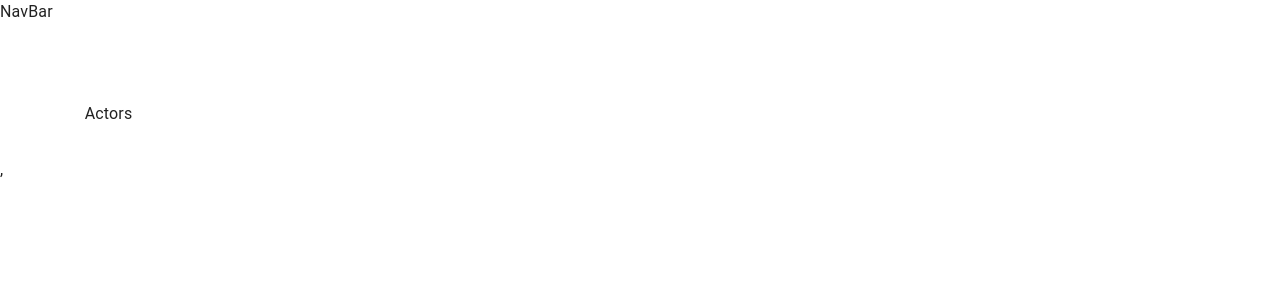
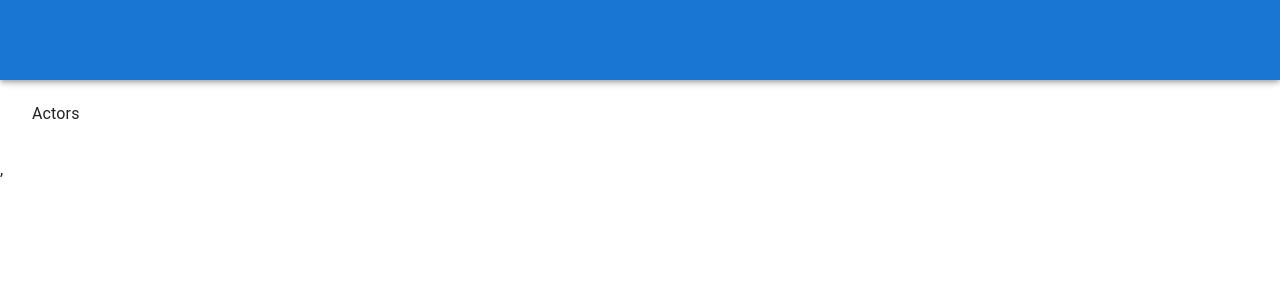
Before and after one commit to chidubesteve/Cinemax, a React (Create React App) app: page /actors/1 in a window 1280 px wide. Shown: the top 300 px of the page. Built offline with nearby package versions, Linux system fonts and the light colour scheme.

Commit message:
still working on the navbar b4 system dies

```diff
--- a/src/components/NavBar/NavBar.jsx
+++ b/src/components/NavBar/NavBar.jsx
@@ -1,9 +1,32 @@
 import React from 'react';
+import {
+  AppBar,
+  Avatar,
+  IconButton,
+  Drawer,
+  Toolbar,
+  Button,
+  useMediaQuery
+} from '@mui/material';
+import {
+  AccountCircle,
+  Menu,
+  Brightness4,
+  Brightness7,
+} from '@mui/icons-material';
+import { Link } from 'react-router-dom';
+
+import useStyles from './styles';
 
 const NavBar = () => {
-  console.log('NavBar');
+  const classes = useStyles();
+  const isMobile = useMediaQuery('(max-width:600px)')
 
-  return <div>NavBar</div>;
+  return (
+    <AppBar position="fixed">
+      <Toolbar className={classes.toolbar} />
+    </AppBar>
+  );
 };
 
 export default NavBar;
--- /dev/null
+++ b/src/components/NavBar/styles.js
@@ -0,0 +1,10 @@
+import { makeStyles } from '@mui/styles';
+
+export default makeStyles(() => ({
+  toolbar: {
+    height: '80px',
+    display: 'flex',
+    justifyContent: 'space-between',
+    marginLeft: '240px',
+  },
+}));
```
Also changed, not shown: 1 other file (tests, documents, lock files or other folders).
